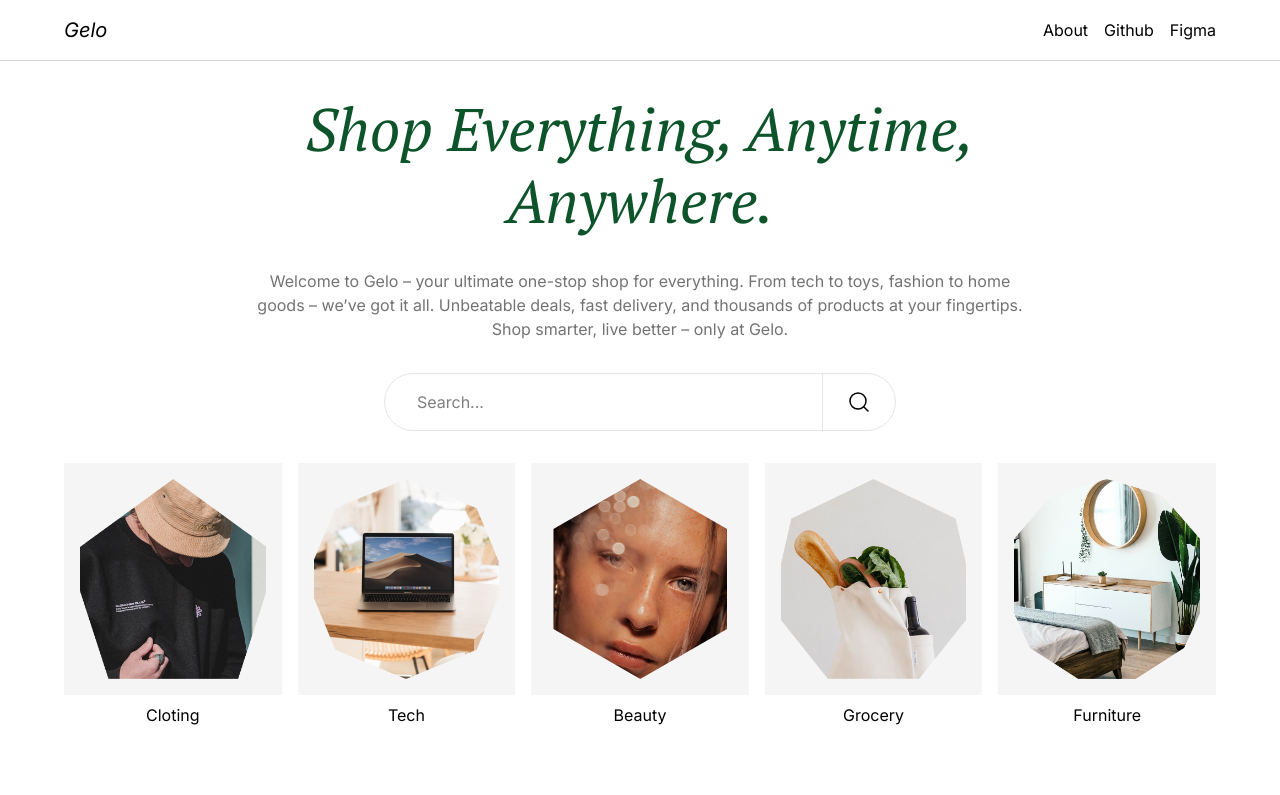
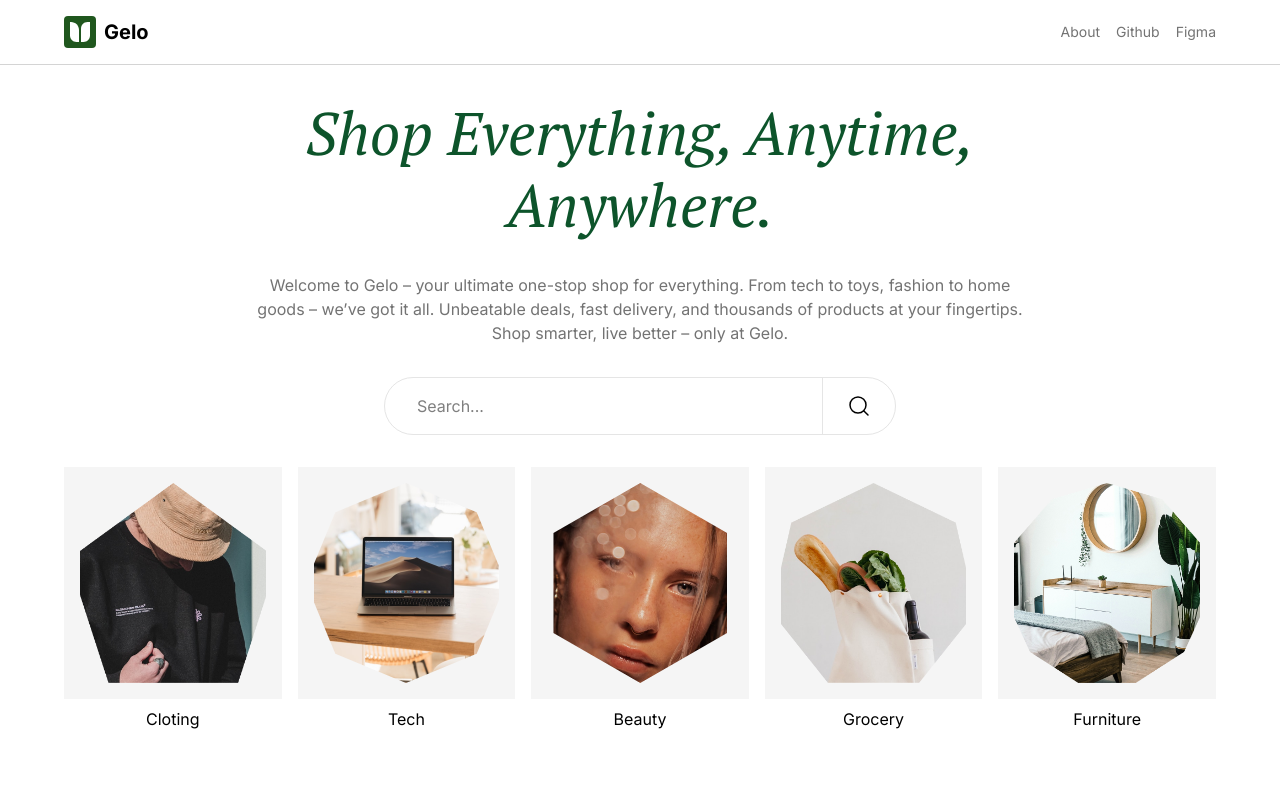
Before and after one commit to amsanei/gelo, a React (Vite) app: page / in a window 1280 px wide. Shown: the top 795 px of the page. Built offline with nearby package versions, Linux system fonts and the light colour scheme; no server answers.

Commit message:
Improve Header

```diff
--- a/src/components/layout/Header.tsx
+++ b/src/components/layout/Header.tsx
@@ -1,11 +1,14 @@
 export default function Header() {
   return (
-    <header className='flex justify-between px-4 md:px-16 py-4 border-b border-neutral-300 sticky top-0 bg-white/80 backdrop-blur-3xl'>
-        <div className="italic text-xl">Gelo</div>
-        <div className='flex gap-4 items-center'>
-            <div>About</div>
-            <div>Github</div>
-            <div>Figma</div>
+    <header className='flex justify-between px-4 md:px-16 py-4 border-b border-neutral-300 sticky top-0 bg-white/80 backdrop-blur-3xl z-40'>
+        <div className="font-bold  text-xl flex gap-2 items-center">
+          <img src="logo.svg" alt="Gelo" />
+          <h1>Gelo</h1>
+          </div>
+        <div className='flex gap-4 items-center text-sm'>
+            <div className="text-neutral-500 hover:text-green-800 transition-colors cursor-pointer">About</div>
+            <div className="text-neutral-500 hover:text-green-800 transition-colors cursor-pointer">Github</div>
+            <div className="text-neutral-500 hover:text-green-800 transition-colors cursor-pointer">Figma</div>
         </div>
     </header>
   )
--- a/src/components/ui/Modal.tsx
+++ b/src/components/ui/Modal.tsx
@@ -26,7 +26,7 @@ export default function Modal({ children, isOpen, onClose }: ModalProps) {
       <div
         id="mask"
         onClick={handleMaskOnClick}
-        className="w-dvw h-dvh bg-black/20 backdrop-blur-3xl fixed top-0 left-0 flex justify-center items-start overflow-auto"
+        className="w-dvw h-dvh bg-black/20 backdrop-blur-3xl fixed top-0 left-0 flex justify-center items-start overflow-auto z-50"
       >
         <div className="w-[90%] md:w-3/4 bg-white p-4 my-8 relative">
           {children}
```
Also changed, not shown: public/logo.svg (added).
